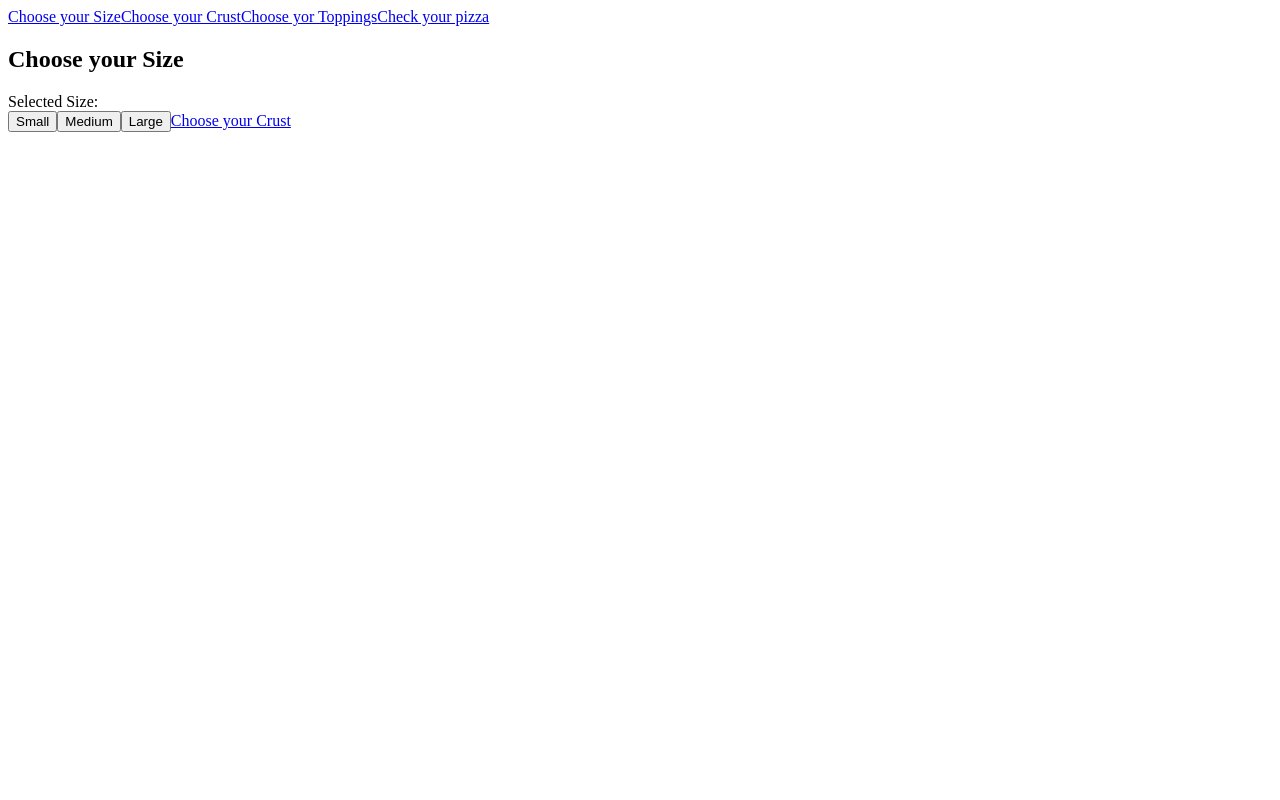
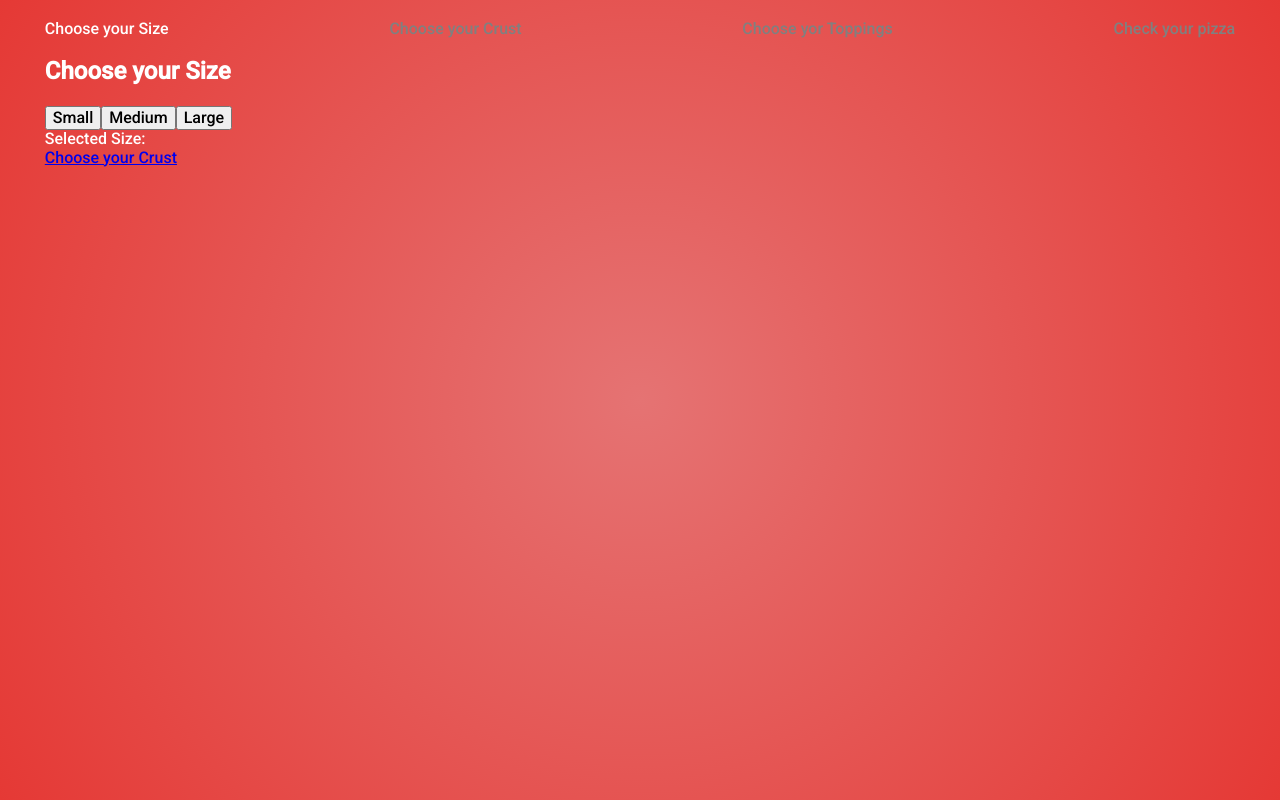
Before and after one commit to marcomafessolli/tauria-challenge, a React (Create React App) app: page /choose-your-size in a window 1280 px wide. Built offline with nearby package versions, Linux system fonts and the light colour scheme.

Commit message:
feat: 🎸 styles navigation and app

```diff
--- a/package.json
+++ b/package.json
@@ -11,13 +11,16 @@
     "@types/react": "^16.9.48",
     "@types/react-dom": "^16.9.8",
     "@types/react-router-dom": "^5.1.5",
+    "@types/styled-components": "^5.1.3",
     "husky": "^4.2.5",
+    "normalize.css": "^8.0.1",
     "prettier": "^2.1.1",
     "pretty-quick": "^3.0.0",
     "react": "^16.13.1",
     "react-dom": "^16.13.1",
     "react-router-dom": "^5.2.0",
     "react-scripts": "3.4.3",
+    "styled-components": "^5.2.0",
     "typescript": "^3.7.5"
   },
   "scripts": {
--- a/public/index.html
+++ b/public/index.html
@@ -2,13 +2,20 @@
 <html lang="en">
   <head>
     <meta charset="utf-8" />
-    <link rel="icon" href="%PUBLIC_URL%/favicon.ico" />
+
     <meta name="viewport" content="width=device-width, initial-scale=1" />
     <meta name="theme-color" content="#000000" />
     <meta name="description" content="Tauria Challenge" />
+
     <link rel="apple-touch-icon" href="%PUBLIC_URL%/logo192.png" />
     <link rel="manifest" href="%PUBLIC_URL%/manifest.json" />
+
     <title>Tauria Challenge</title>
+
+    <link
+      href="https://fonts.googleapis.com/css2?family=Roboto:wght@500&display=swap"
+      rel="stylesheet"
+    />
   </head>
   <body>
     <noscript>You need to enable JavaScript to run this app.</noscript>
--- a/src/components/navigation.tsx
+++ b/src/components/navigation.tsx
@@ -3,33 +3,56 @@ import { NavLink } from 'react-router-dom'
 
 import ROUTES from '../routes'
 
+import styled from 'styled-components'
+
 import { usePizzaBuilder } from '../context/pizza-context'
+
+const NavigationContainer = styled.nav`
+  display: flex;
+  flex-direction: row;
+  justify-content: space-between;
+`
+
+const NavLinkStyled = styled(NavLink)`
+  text-decoration: none;
+`
+
+interface NavigationItem {
+  isActive: boolean
+}
+
+const NavigationItem = styled.div<NavigationItem>`
+  color: ${(props) => (props.isActive ? '#fff' : 'grey')};
+  pointer-events: ${(props) => (props.isActive ? '' : 'none')};
+`
 
 const Navigation: React.FunctionComponent = () => {
   const { size, crust, toppings } = usePizzaBuilder()
 
   return (
-    <nav>
-      <NavLink to={ROUTES.SELECT_SIZE}>Choose your Size</NavLink>
-      <NavLink
-        to={ROUTES.SELECT_CRUST}
-        style={!size.label ? { pointerEvents: 'none' } : {}}
-      >
-        Choose your Crust
-      </NavLink>
-      <NavLink
-        to={ROUTES.SELECT_TOPPINGS}
-        style={!crust.label ? { pointerEvents: 'none' } : {}}
-      >
-        Choose yor Toppings
-      </NavLink>
-      <NavLink
-        to={ROUTES.CHECK_YOUR_PIZZA}
-        style={toppings.length <= 0 ? { pointerEvents: 'none' } : {}}
-      >
-        Check your pizza
-      </NavLink>
-    </nav>
+    <NavigationContainer>
+      <NavLinkStyled to={ROUTES.SELECT_SIZE}>
+        <NavigationItem isActive={true}>Choose your Size</NavigationItem>
+      </NavLinkStyled>
+
+      <NavLinkStyled to={ROUTES.SELECT_CRUST}>
+        <NavigationItem isActive={!!size.label}>
+          Choose your Crust
+        </NavigationItem>
+      </NavLinkStyled>
+
+      <NavLinkStyled to={ROUTES.SELECT_TOPPINGS}>
+        <NavigationItem isActive={!!crust.label}>
+          Choose yor Toppings
+        </NavigationItem>
+      </NavLinkStyled>
+
+      <NavLinkStyled to={ROUTES.CHECK_YOUR_PIZZA}>
+        <NavigationItem isActive={toppings.length > 0}>
+          Check your pizza
+        </NavigationItem>
+      </NavLinkStyled>
+    </NavigationContainer>
   )
 }
 
--- a/src/components/select-size.tsx
+++ b/src/components/select-size.tsx
@@ -17,7 +17,6 @@ const SelectSize: React.FunctionComponent = () => {
   return (
     <>
       <h2>Choose your Size</h2>
-      <div>Selected Size: {size.label}</div>
 
       {pizzaSizes.map((size, index) => {
         return (
@@ -32,6 +31,8 @@ const SelectSize: React.FunctionComponent = () => {
         )
       })}
 
+      <div>Selected Size: {size.label}</div>
+
       <Link
         to={ROUTES.SELECT_CRUST}
         style={!size.label ? { pointerEvents: 'none' } : {}}
--- a/src/context/pizza-context.tsx
+++ b/src/context/pizza-context.tsx
@@ -60,8 +60,7 @@ export const PizzaConsumer: React.FunctionComponent = ({ children }) => {
         totalToppings - pizzaToppingLimits.limitWithoutAdditional
 
       if (exceededToppings > 0) {
-        totalPrice =
-          totalPrice +
+        totalPrice +=
           exceededToppings * pizzaToppingLimits.additionalToppingCost
       }
 
--- a/src/index.tsx
+++ b/src/index.tsx
@@ -6,6 +6,10 @@ import {
   Route,
   Switch,
 } from 'react-router-dom'
+
+import 'normalize.css'
+
+import styled from 'styled-components'
 
 import ROUTES from './routes'
 
@@ -19,11 +23,28 @@ import Navigation from './components/navigation'
 import { PizzaConsumer } from './context/pizza-context'
 import { ApiDataConsumer } from './context/api-data-context'
 
+const AppContainer = styled.div`
+  width: 100vw;
+  height: 100vh;
+  padding: 2.5vh 3.5vw;
+  box-sizing: border-box;
+
+  background: rgb(229, 115, 115);
+  background: radial-gradient(
+    circle,
+    rgba(229, 115, 115, 1) 0%,
+    rgba(229, 57, 53, 1) 100%
+  );
+  font-family: 'Roboto', sans-serif;
+  color: #ffffff;
+`
+
 const App: React.FunctionComponent = () => {
   return (
     <Router>
       <ApiDataConsumer>
         <PizzaConsumer>
+          <AppContainer>
             <Navigation />
             <Switch>
               <Route path={ROUTES.SELECT_SIZE}>
@@ -42,6 +63,7 @@ const App: React.FunctionComponent = () => {
                 <Redirect to={ROUTES.SELECT_SIZE} />
               </Route>
             </Switch>
+          </AppContainer>
         </PizzaConsumer>
       </ApiDataConsumer>
     </Router>
```
Also changed, not shown: 1 other file (tests, documents, lock files or other folders). Lines whose indentation alone changed are shown as unchanged.
